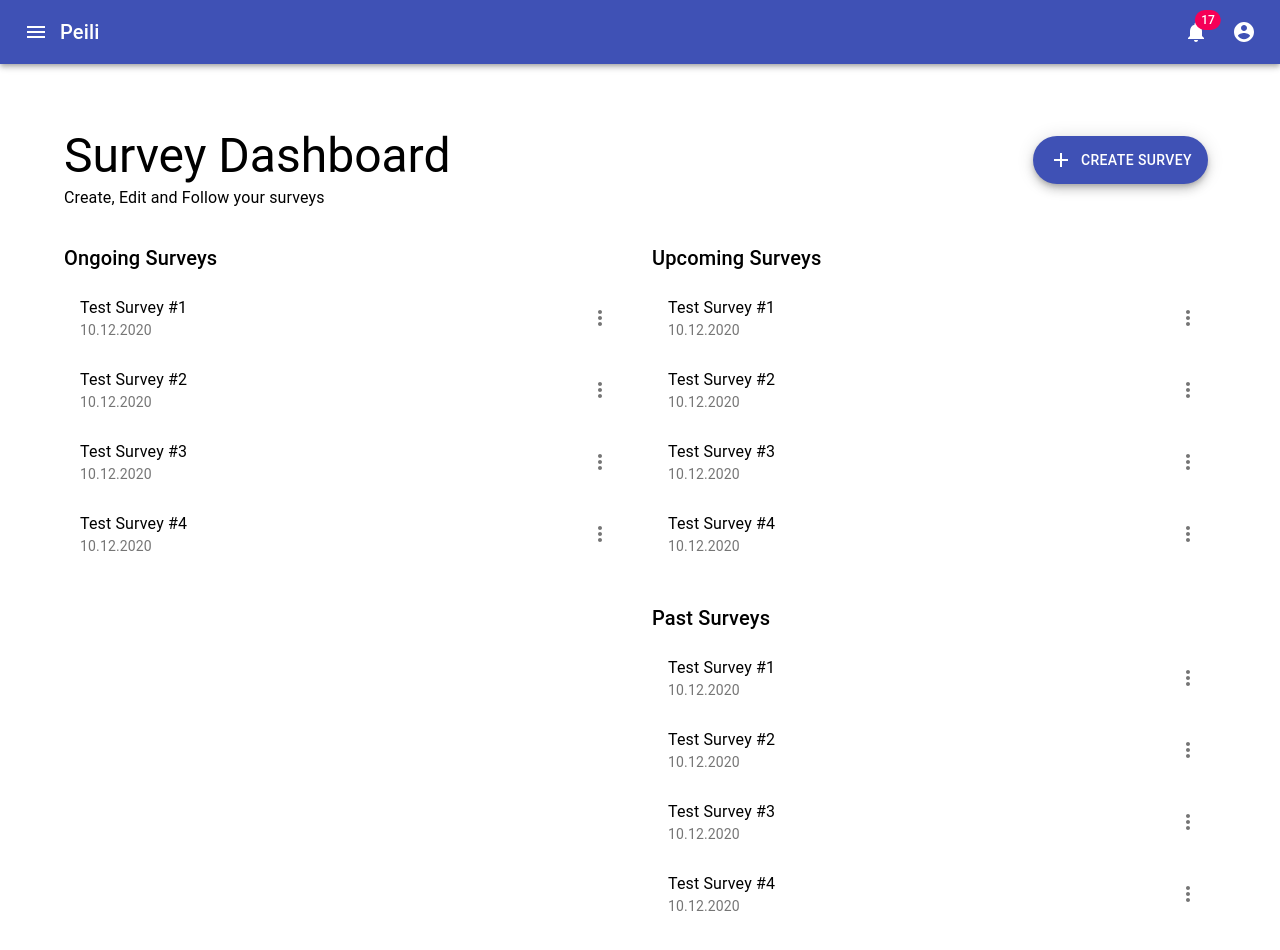
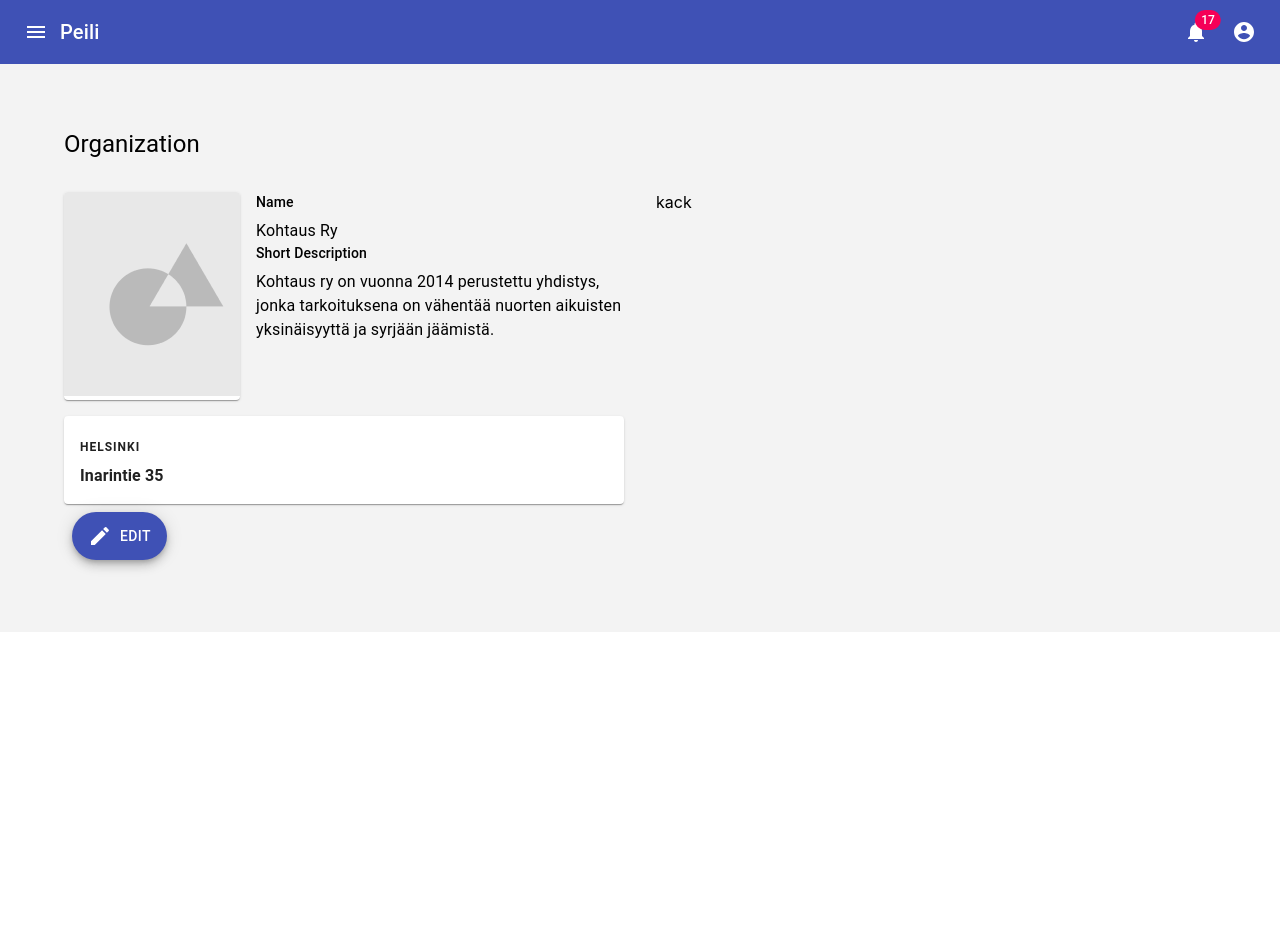
Before and after one commit to laavis/peili, a React (Create React App) app: page /organization in a window 1280 px wide. Shown: the top 950 px of the page. After the commit the page ends 800 px from the top, so only its background shows below. Built offline with nearby package versions, Linux system fonts and the light colour scheme.

Commit message:
start organization panel

```diff
--- a/src/App.js
+++ b/src/App.js
@@ -3,6 +3,7 @@ import { BrowserRouter as Router, Switch, Route, Link } from 'react-router-dom';
 
 import { Header } from './components/Header';
 import { SpecialistDashboard } from './views/SpecialistDashboard';
+import { OrganizationPanel } from './views/OrganizationPanel';
 
 const App = () => (
   <Router>
@@ -10,11 +11,14 @@ const App = () => (
       <Header />
 
       <Switch>
-        <Route path="/test">
+        <Route path='/test'>
           <div>This is a test page.</div>
         </Route>
-        <Route path="/">
+        <Route path='/specialist'>
           <SpecialistDashboard />
+        </Route>
+        <Route path='/organization'>
+          <OrganizationPanel />
         </Route>
       </Switch>
     </div>
--- /dev/null
+++ b/src/views/OrganizationPanel.js
@@ -0,0 +1,107 @@
+import React from 'react';
+import { makeStyles } from '@material-ui/core/styles';
+import Grid from '@material-ui/core/Grid';
+import Typography from '@material-ui/core/Typography';
+import Fab from '@material-ui/core/Fab';
+import EditIcon from '@material-ui/icons/Edit';
+import Card from '@material-ui/core/Card';
+import DefaultImage from '../img/Image.png';
+const useStyles = makeStyles(theme => ({
+  root: {
+    padding: 64,
+    backgroundColor: '#f3f3f3'
+  },
+  paper: {
+    padding: theme.spacing(2),
+    textAlign: 'center',
+    color: theme.palette.text.secondary
+  },
+  header: {
+    display: 'flex',
+    justifyContent: 'space-between'
+  },
+  list: {
+    width: '100%'
+  },
+  fab: {
+    margin: theme.spacing(1)
+  },
+  extendedIcon: {
+    marginRight: theme.spacing(1)
+  },
+  profileImage: {
+    minWidth: 80
+  },
+  organizationGrid: {
+    maxWidth: 1320,
+    margin: 'auto'
+  },
+  baseCard: {
+    padding: 16
+  },
+  locationCity: {
+    fontWeight: '600'
+  }
+}));
+
+export const OrganizationPanel = () => {
+  const classes = useStyles();
+  return (
+    <div className={classes.root}>
+      <div className={classes.organizationGrid}>
+        <Grid container spacing='4'>
+          <Grid item xs='12'>
+            <Typography variant='h5'>Organization</Typography>
+          </Grid>
+          <Grid item xs='6'>
+            <Grid container spacing='2'>
+              <Grid item xs='4'>
+                <Card className={classes.profileImage}>
+                  <img src={DefaultImage} />
+                </Card>
+              </Grid>
+              <Grid item xs='8'>
+                <div>
+                  <Typography variant='subtitle2' gutterBottom>
+                    Name
+                  </Typography>
+                  <Typography variant='body1'>Kohtaus Ry</Typography>
+                </div>
+                <div>
+                  <Typography variant='subtitle2' gutterBottom>
+                    Short Description
+                  </Typography>
+                  <Typography variant='body1'>
+                    Kohtaus ry on vuonna 2014 perustettu yhdistys, jonka tarkoituksena on vähentää nuorten aikuisten
+                    yksinäisyyttä ja syrjään jäämistä.
+                  </Typography>
+                </div>
+              </Grid>
+            </Grid>
+          </Grid>
+          <Grid item xs='6'>
+            kack
+          </Grid>
+        </Grid>
+        <Grid container spacing='4'>
+          <Grid item xs='6'>
+            <Card className={classes.baseCard}>
+              <Typography variant='overline' gutterBottom className={classes.locationCity}>
+                Helsinki
+              </Typography>
+              <Typography variant='body1' className={classes.locationCity}>
+                Inarintie 35
+              </Typography>
+            </Card>
+          </Grid>
+        </Grid>
+      </div>
+      <div>
+        <Fab color='primary' variant='extended' aria-label='edit' className={classes.fab}>
+          <EditIcon className={classes.extendedIcon} />
+          Edit
+        </Fab>
+      </div>
+    </div>
+  );
+};
```
Also changed, not shown: src/img/Image.png (added).
